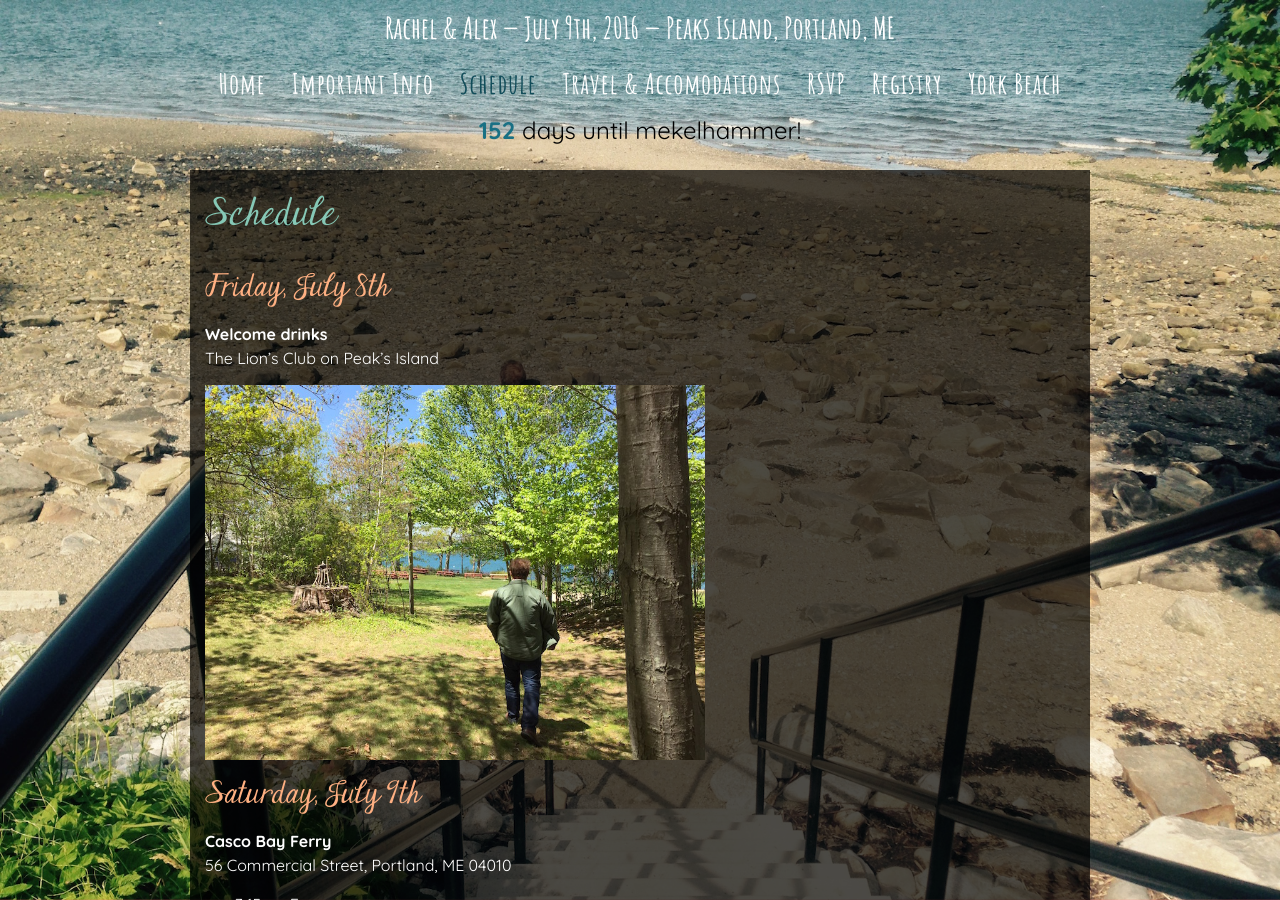
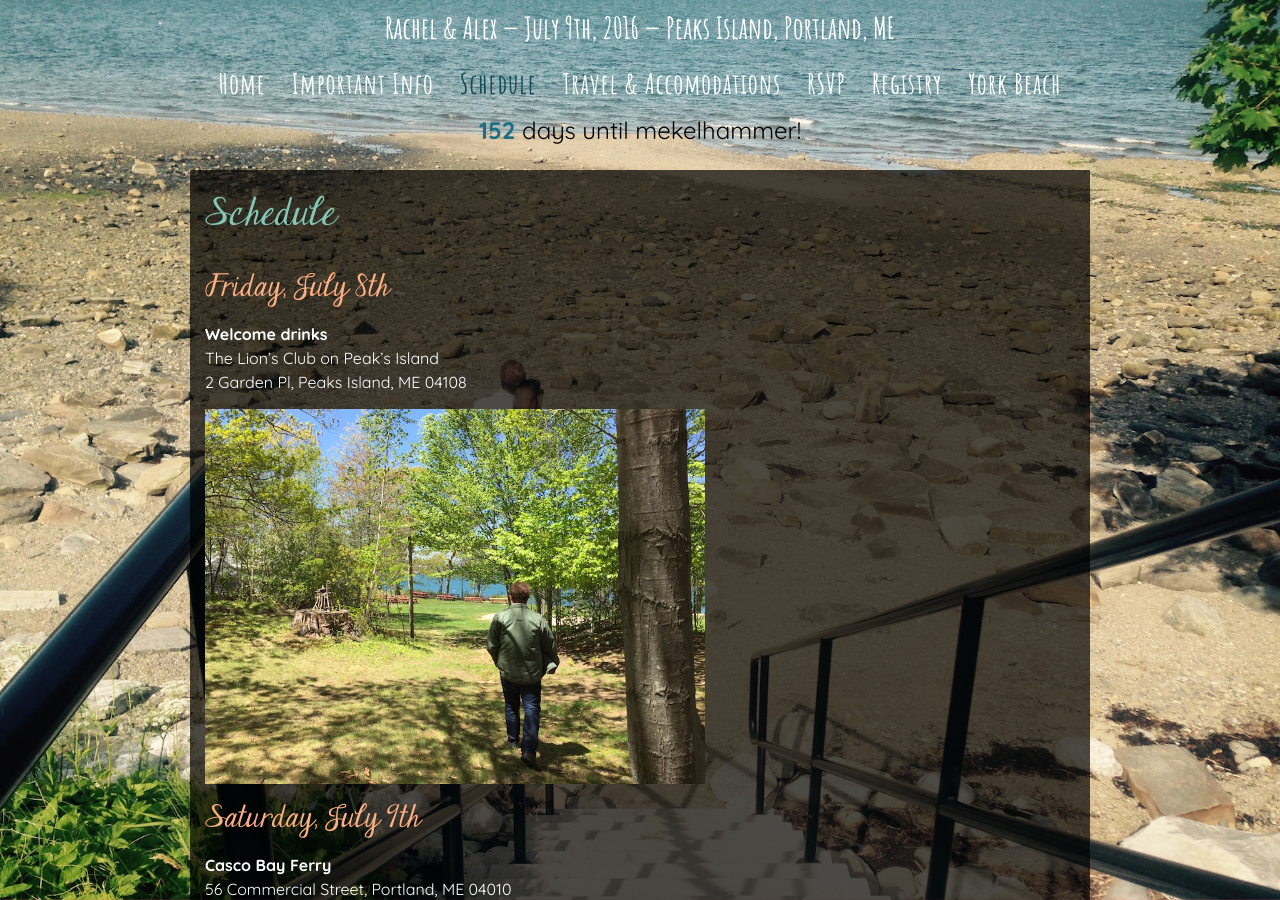
Before and after one commit to amekelburg/wedsite, a Jekyll site: the page built from 3-schedule.md, in a window 1280 px wide and 900 px high. Built offline with Jekyll 4.4.1, drawn with Linux system fonts in a browser that asks for light colours; some web fonts are replaced; comment, search, counter and statistics services are not loaded.

Commit message:
Update 3-schedule.md

```diff
--- a/3-schedule.md
+++ b/3-schedule.md
@@ -8,6 +8,7 @@ permalink: /events-and-schedule/
 
   **Welcome drinks**
 The Lion's Club on Peak's Island
+2 Garden Pl, Peaks Island, ME 04108
 
 ![lionsclub1](/img/lions-club-2.JPG){:width="500px"}
 
```
